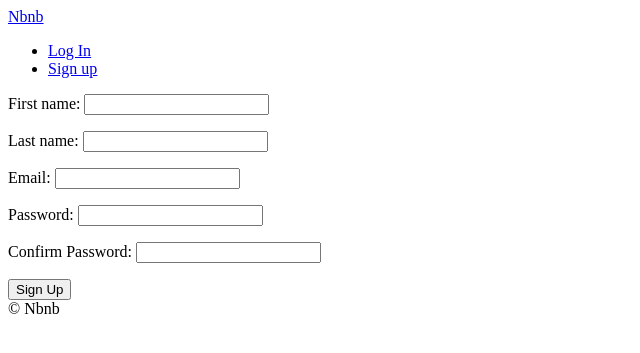
After one commit to soundee10/py_airbnb-clone, a Django app: page /users/signup in a window 1280 px wide. The commit adds this page. Shown: the top 353 px of the page, without its empty margins (0-640 px from the left). Run offline with Django 3.2, Linux system fonts and the light colour scheme.

Commit message:
Creating a Signup form

```diff
--- a/templates/partials/nav.html
+++ b/templates/partials/nav.html
@@ -5,7 +5,8 @@
     {% if user.is_authenticated %}
     <li><a href="{% url "users:logout"%}">Log Out</a></li>
     {% else %}
-    <li><a href="{% url "users:login"%}">Log In</a></li>
+      <li><a href="{% url "users:login"%}">Log In</a></li>
+      <li><a href="{% url "users:signup"%}">Sign up</a></li>
     {% endif %}
 
 
--- /dev/null
+++ b/templates/users/signup.html
@@ -0,0 +1,17 @@
+{% extends 'base.html' %}
+
+{% block page_name %}
+    Sign Up
+{% endblock page_name %}
+
+{% block search-bar %}
+{% endblock search-bar %}
+
+{% block content %}
+    <form method="POST" action"{% url "users:signup" %}">
+        {% csrf_token %}
+        {{form.as_p}}
+        <button>Sign Up</button>
+    </form>
+
+{% endblock content %}
--- a/users/forms.py
+++ b/users/forms.py
@@ -19,3 +19,37 @@ class LoginForm(forms.Form):
                 self.add_error("password", forms.ValidationError("Password is wrong"))
         except models.User.DoesNotExist:
             self.add_error("email", forms.ValidationError("User does not exist"))
+
+
+class SignUpForm(forms.Form):
+
+    first_name = forms.CharField(max_length=50)
+    last_name = forms.CharField(max_length=50)
+    email = forms.EmailField()
+    password = forms.CharField(widget=PasswordInput)
+    password1 = forms.CharField(widget=PasswordInput, label="Confirm Password")
+
+    def clean_email(self):
+        email = self.cleaned_data.get("email")
+        try:
+            models.User.objects.get(email=email)
+            raise forms.ValidationError("User already exists with that email")
+        except models.User.DoesNotExist:
+            return email
+
+    def clean_password1(self):
+        password1 = self.cleaned_data.get("password1")
+        password = self.cleaned_data.get("password")
+
+        if password != password1:
+            raise forms.ValidationError("Password confirmation does not match")
+        else:
+            return password
+
+    def save(self):
+        first_name = self.cleaned_data.get("first_name")
+        last_name = self.cleaned_data.get("last_name")
+        email = self.cleaned_data.get("email")
+        password = self.cleaned_data.get("password")
+
+        models.User.objects.create_user(email, email, password)
--- a/users/urls.py
+++ b/users/urls.py
@@ -6,4 +6,5 @@ app_name = "users"
 urlpatterns = [
     path("login", views.LoginView.as_view(), name="login"),
     path("logout", views.log_out, name="logout"),
+    path("signup", views.SignupView.as_view(), name="signup"),
 ]
--- a/users/views.py
+++ b/users/views.py
@@ -35,3 +35,19 @@ class LoginView(FormView):
 def log_out(request):
     logout(request)
     return redirect(reverse("core:home"))
+
+
+class SignupView(FormView):
+    template_name = "users/signup.html"
+    form_class = forms.SignUpForm
+    success_url = reverse_lazy("core:home")
+    # initial = {"first_name"}
+
+    def form_valid(self, form):
+        form.save()
+        email = form.cleaned_data.get("email")
+        password = form.cleaned_data.get("password")
+        user = authenticate(self.request, username=email, password=password)
+        if user is not None:
+            login(self.request, user)
+        return super().form_valid(form)
```
